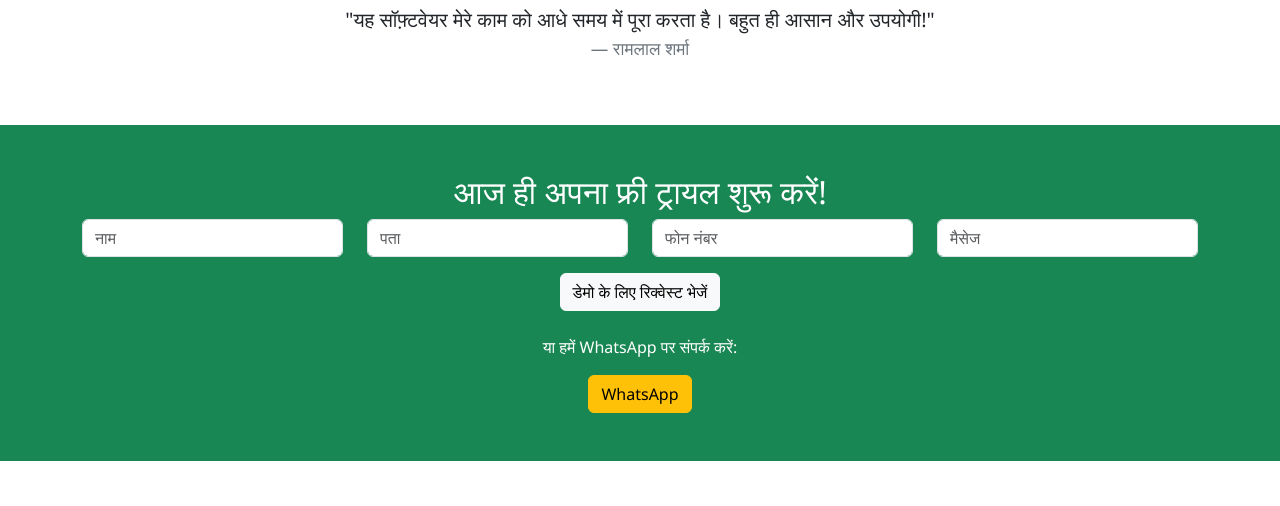
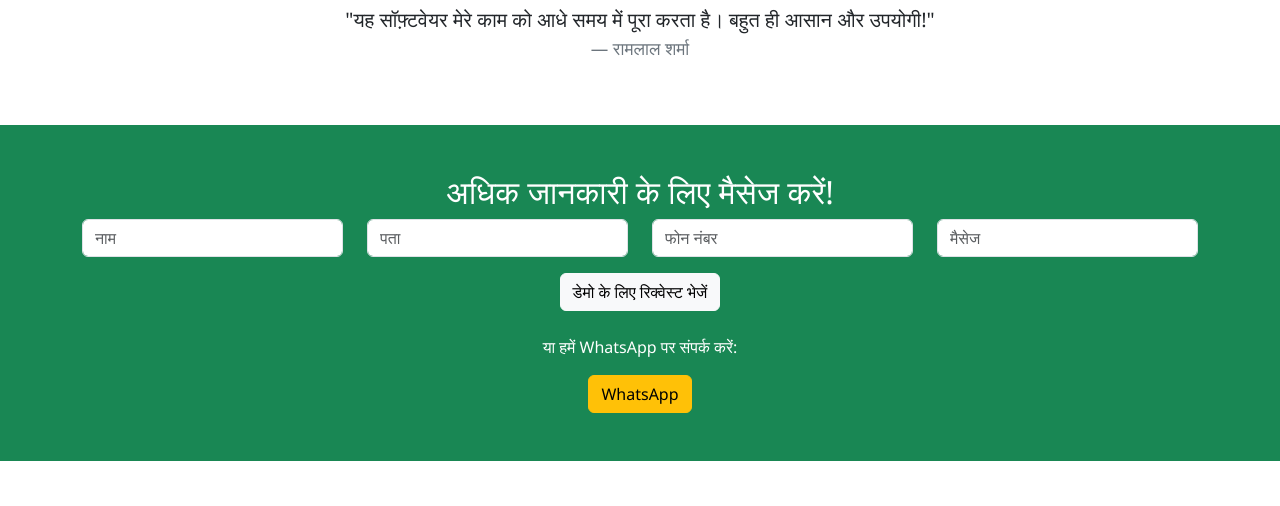
Before and after one commit to dev-indra01/PowerShellEnterprise, a plain HTML site: page adhatiya-app.html in a window 1280 px wide. Shown: the part 7098-7604 px from the top of the page. Drawn offline with nearby package versions, Linux system fonts and the light colour scheme.

Commit message:
Update adhatiya-app.html

```diff
--- a/adhatiya-app.html
+++ b/adhatiya-app.html
@@ -358,7 +358,7 @@
     <!-- Demo Section -->
     <section id="demo" class="bg-success text-white py-5">
         <div class="container text-center">
-            <h2>आज ही अपना फ्री ट्रायल शुरू करें!</h2>
+            <h2>अधिक जानकारी के लिए मैसेज करें!</h2>
             <form id="emailForm" class="row gy-3 justify-content-center">
                 <div class="col-md-3">
                     <input type="text" class="form-control" id="name" placeholder="नाम" required>
```
